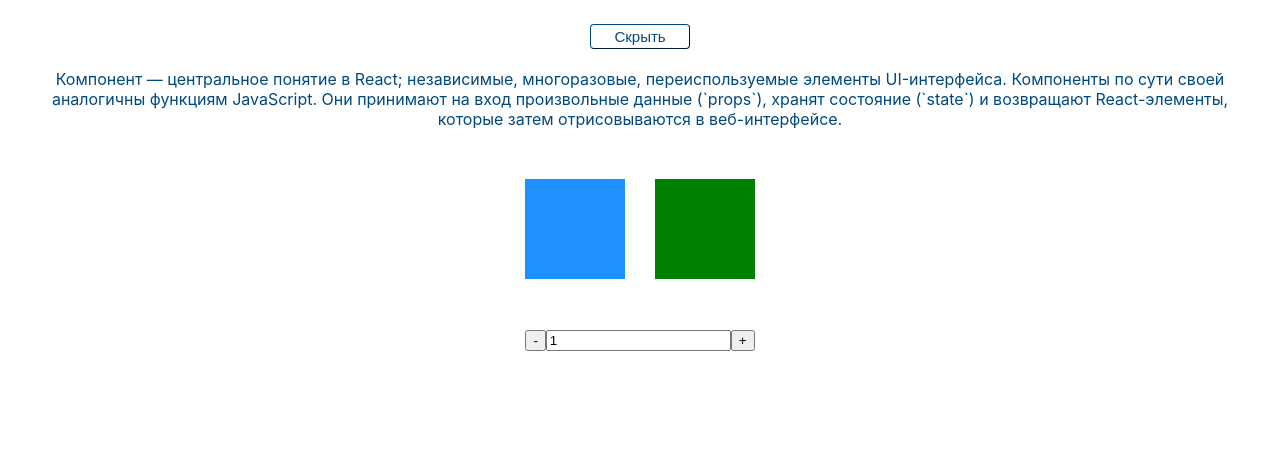
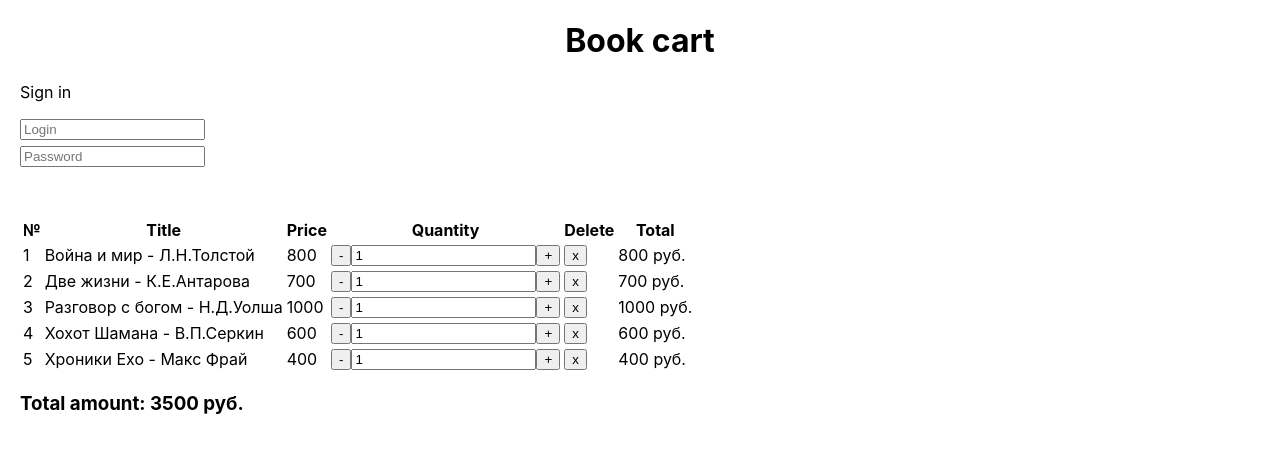
Before and after one commit to Yarengina/sky-react-hw1, a React (Create React App) app in the folder sky-react-hw1/: page / in a window 1280 px wide. Shown: the top 452 px of the page. Built offline with nearby package versions, Linux system fonts and the light colour scheme.

Commit message:
Added new folder BookCart

```diff
--- a/sky-react-hw1/src/App.css
+++ b/sky-react-hw1/src/App.css
@@ -50,3 +50,20 @@
   background: red;
   border: inherit;
 }
+
+.Books {
+  text-align: initial;
+}
+
+.Form {
+  display: flex;
+  flex-direction: column;
+  align-items: flex-start;
+  gap: 5px;
+  margin-bottom: 50px;
+}
+
+.Message {
+  margin-left: 10px;
+  color: red;
+}
--- a/sky-react-hw1/src/App.js
+++ b/sky-react-hw1/src/App.js
@@ -1,13 +1,9 @@
 import './App.css'
-import MinMaxFn from './components/MinMaxFn'
-import ShowHide from './components/ShowHide'
-import TwoSquares from './components/TwoSquares'
+import BookCart from './components/BookCart/BookCart'
 
 function App() {
     return <div className='App'>
-        <ShowHide />
-        <TwoSquares />
-        <MinMaxFn min={1} max={10} />
+        <BookCart />
         </div>
 }
 
--- /dev/null
+++ b/sky-react-hw1/src/components/BookCart/BookCart.js
@@ -0,0 +1,45 @@
+import { useState } from 'react'
+import BooksTable from './BooksTable'
+import booksStub from './booksStub'
+import LoginPass from './LoginPass'
+
+function BookCart() {
+    const [books, setBooks] = useState(booksStub())
+    const totalAmount = books.reduce(
+        (previousValue, currentBook) =>
+        previousValue + currentBook.price * currentBook.quantity, 0
+    )
+
+    const handleRemoveBook = (id) => {
+      setBooks(books.filter((book) => book.id !== id))
+    }
+
+    const EmptyCart = (
+        <h3 className='Books'>Your cart is empty.</h3>
+    )
+
+    const setQuatinty = (id, quantity) => {
+        setBooks(
+            books.map((book) => (book.id !== id ? book : { ...book, quantity }))
+        )
+    }
+
+    return (
+        <div>
+            <h1>Book cart</h1>
+            <LoginPass />
+            {books.length ? (
+                <BooksTable
+                books={books}
+                removeBook={handleRemoveBook}
+                setQuatinty={setQuatinty}
+                />
+            ) : (
+                EmptyCart
+            )}
+            <h3 className='Books'>Total amount: {totalAmount} руб.</h3>
+        </div>
+    )
+  }
+
+export default BookCart
--- /dev/null
+++ b/sky-react-hw1/src/components/BookCart/BooksTable.js
@@ -0,0 +1,40 @@
+import MinMaxBook from './MinMaxBook'
+
+function BooksTable({
+    books,
+    removeBook,
+    setQuatinty
+}) {
+    return <table>
+        <tbody className='Books'>
+            <tr>
+                <th>№</th>
+                <th>Title</th>
+                <th>Price</th>
+                <th>Quantity</th>
+                <th>Delete</th>
+                <th>Total</th>
+            </tr>
+            {books.map((book, i) => (
+            <tr key={book.id}>
+                <td>{i + 1} </td>
+                <td>{book.title} </td>
+                <td>{book.price} </td>
+                <td>
+                    <MinMaxBook
+                        max={book.rest}
+                        current={book.quantity}
+                        onChange={(quantity) => setQuatinty(book.id, quantity)}
+                    />
+                </td>
+                <td>
+                    <button type='button' onClick={() => removeBook(book.id)}>x</button>
+                </td>
+                <td>{book.price * book.quantity} руб.</td>
+            </tr>
+            ))}
+        </tbody>
+    </table>
+}
+
+export default BooksTable
--- /dev/null
+++ b/sky-react-hw1/src/components/BookCart/Input.js
@@ -0,0 +1,24 @@
+import InputRequired from './InputRequired'
+
+function Input({ type, name, text }) {
+    const inputCopy = InputRequired('')
+
+    return (
+        <div>
+            <input
+            name={name}
+            type={type}
+            id={name}
+            placeholder={text}
+            value={inputCopy.inputValue}
+            onChange={inputCopy.onValueChange}
+            onBlur={inputCopy.onBlurChange}
+            />
+            {inputCopy.isError && (
+            <span className='Message'>{`Type your ${text}`}</span>
+            )}
+        </div>
+    )
+}
+
+export default Input
--- /dev/null
+++ b/sky-react-hw1/src/components/BookCart/InputRequired.js
@@ -0,0 +1,25 @@
+import { useState } from 'react'
+
+const InputRequired = (initialValue) => {
+    const [inputValue, setInputValue] = useState(initialValue)
+    const [isError, setIsError] = useState(false)
+
+    const onBlurChange = () => {
+        setIsError(!inputValue && true)
+    }
+
+    const onValueChange = (event) => {
+        const targetValue = event.target.value
+        setInputValue(targetValue)
+        setIsError(inputValue && false)
+    }
+
+    return {
+        inputValue,
+        isError,
+        onBlurChange,
+        onValueChange,
+    }
+}
+
+export default InputRequired
--- /dev/null
+++ b/sky-react-hw1/src/components/BookCart/LoginPass.js
@@ -0,0 +1,36 @@
+import Input from './Input'
+
+function LoginPass() {
+    const formData = [
+        {
+        id: '1',
+        type: 'text',
+        name: 'login',
+        text: 'Login',
+        },
+        {
+        id: '2',
+        type: 'password',
+        name: 'password',
+        text: 'Password',
+        },
+    ]
+
+    const inputs = formData.map((input) => (
+    <Input
+        name={input.name}
+        type={input.type}
+        text={input.text}
+        key={input.id}
+    />
+    ))
+
+    return (
+        <div>
+            <p className='Books'>Sign in</p>
+            <div className='Form'>{inputs}</div>
+        </div>
+    )
+}
+
+export default LoginPass
--- /dev/null
+++ b/sky-react-hw1/src/components/BookCart/MinMaxBook.js
@@ -0,0 +1,28 @@
+function MinMaxBook({ min = 1, max, current, onChange }) {
+    function applyCurrent(num) {
+        const validNum = Math.max(min, Math.min(max, num))
+        onChange(validNum)
+    }
+
+    function parseCurrent(e) {
+        const num = parseInt(e.target.value, 10)
+        applyCurrent(Number.isNaN(num) ? min : num)
+    }
+
+    const inc = () => applyCurrent(current + 1)
+    const dec = () => applyCurrent(current - 1)
+
+    return (
+        <div>
+            <button type="button" onClick={dec}>
+            -
+            </button>
+            <input type="text" value={current} onChange={parseCurrent} />
+            <button type="button" onClick={inc}>
+            +
+            </button>
+        </div>
+    )
+}
+
+export default MinMaxBook
--- /dev/null
+++ b/sky-react-hw1/src/components/BookCart/booksStub.js
@@ -0,0 +1,39 @@
+export default function booksStub() {
+    return [
+      {
+        id: 101,
+        title: 'Война и мир - Л.Н.Толстой',
+        price: 800,
+        rest: 10,
+        quantity: 1,
+      },
+      {
+        id: 102,
+        title: 'Две жизни - К.Е.Антарова',
+        price: 700,
+        rest: 5,
+        quantity: 1,
+      },
+      {
+        id: 103,
+        title: 'Разговор с богом - Н.Д.Уолша',
+        price: 1000,
+        rest: 2,
+        quantity: 1,
+      },
+      {
+        id: 104,
+        title: 'Хохот Шамана - В.П.Серкин',
+        price: 600,
+        rest: 8,
+        quantity: 1,
+      },
+      {
+        id: 105,
+        title: 'Хроники Ехо - Макс Фрай',
+        price: 400,
+        rest: 8,
+        quantity: 1,
+      },
+    ]
+}
```
